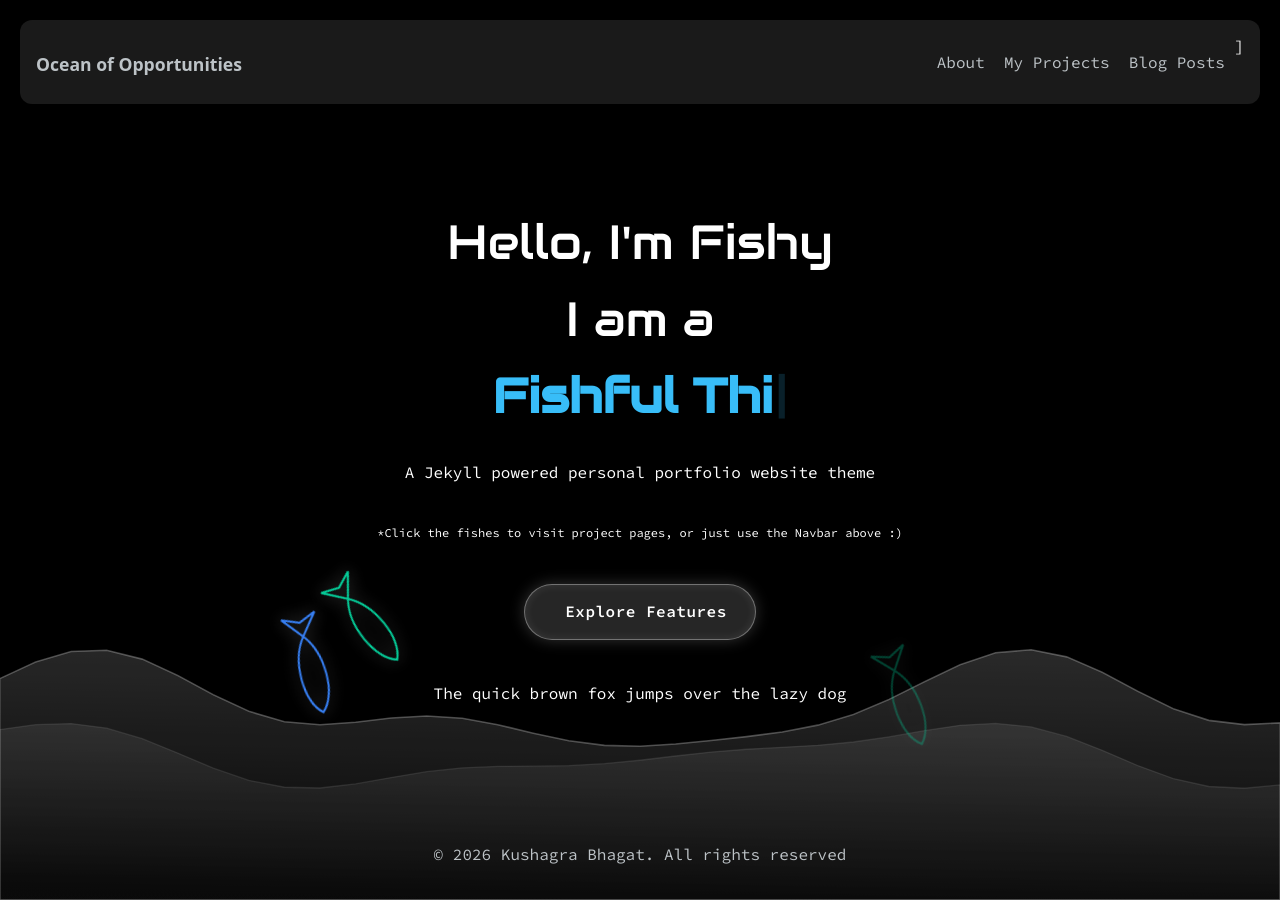
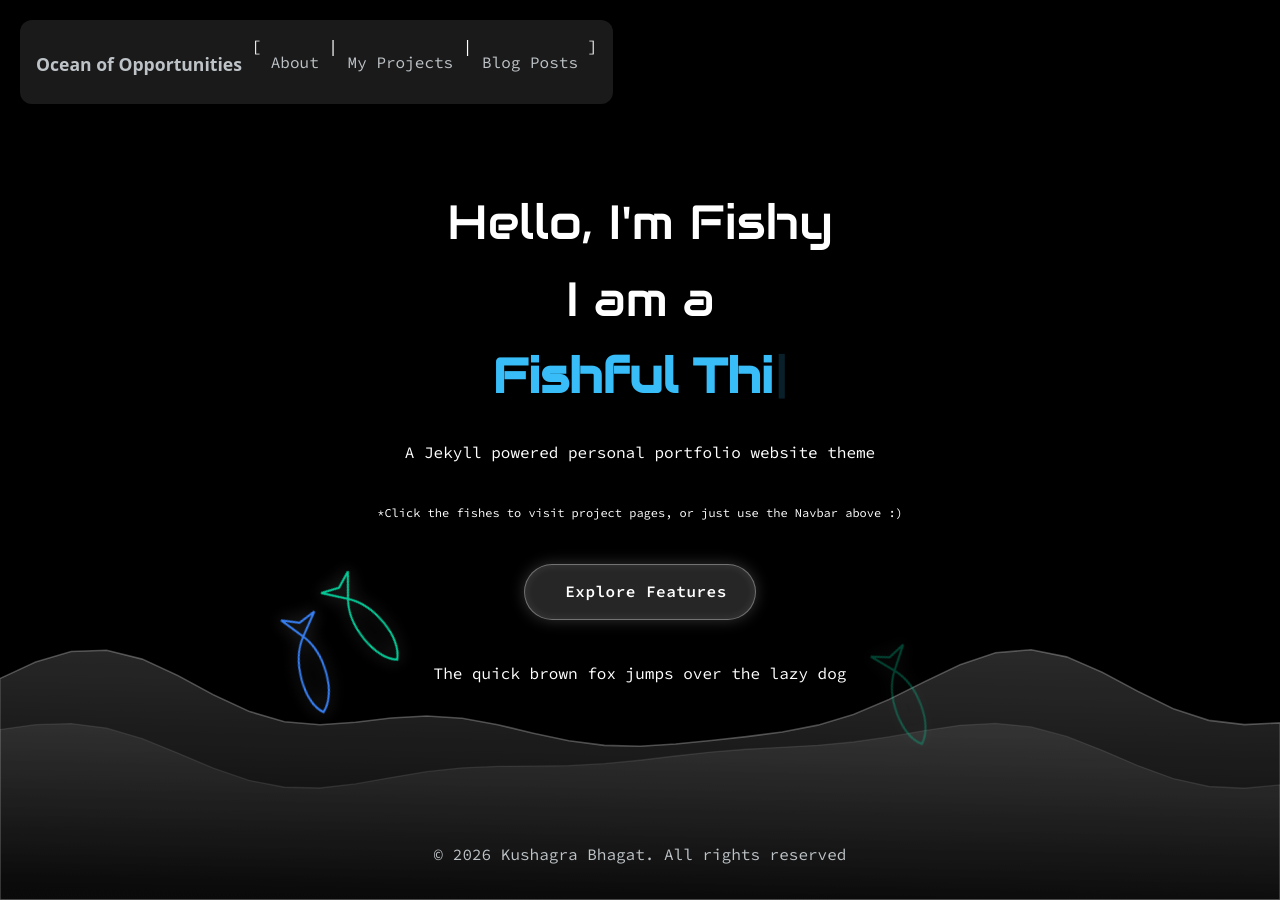
Before and after one commit to kuwushagra/Ocean-of-Opportunities, a Jekyll site: the page built from index.md, in a window 1280 px wide. Built offline with Jekyll 4.4.1, drawn with Linux system fonts in a browser that asks for light colours; some web fonts are replaced; a style sheet for code colours, icons or effects is not loaded.

Commit message:
Update default.html

```diff
--- a/_layouts/default.html
+++ b/_layouts/default.html
@@ -359,15 +359,18 @@ xmlns="http://www.w3.org/2000/svg">
   <link rel="stylesheet" href="https://ka-f.webawesome.com/webawesome@3.8.0/styles/webawesome.css" />
   <script type="module" src="https://ka-f.webawesome.com/webawesome@3.8.0/webawesome.loader.js"></script>
 
-  <div style="display: flex; background: rgba(128, 128, 128, 0.2); border-radius: 12px; padding: 16px;">
+  <div style="display: inline-flex; background: rgba(128, 128, 128, 0.2); border-radius: 12px; padding: 16px;">
     <div style="display: inline-block; margin-top: auto; margin-right: auto;"><div style="display: inline-block; margin-top: auto; margin-right: auto;"><a href="{{ site.url }}{{ site.baseurl }}"><h1 style="font-size: 1.1em" class="myname">{{ site.title }}</h1></a></div>
      <div style="display: inline-block; margin-top: auto; margin-left: auto" class="links">
       <a href="mailto:{{ site.mailaddress }}"><wa-icon name="envelope" variant="regular" style="color: salmon; font-size: 1.1em"></wa-icon></a>
       <a href="{{ site.githublink }}"><wa-icon name="github-alt" family="brands" style="color: steelblue; font-size: 1.1em"></wa-icon></a>
   </div></div>
   <div style="display: inline-flex; margin-top: auto; margin-right: 0; margin-left: auto; text-align: right">
-  {% for headercomponent in site.headercomponents %}
+  [ {% for headercomponent in site.headercomponents %}
        <p>&nbsp;<a href="{{ site.baseurl }}{{ headercomponent.url }}" style="white-space: nowrap">{{ headercomponent.name }}</a>&nbsp;</p>
+    {% unless forloop.last %}
+        <span>|</span>
+    {% endunless %}
     {% endfor %}
   ]</div>
   </div>
```
